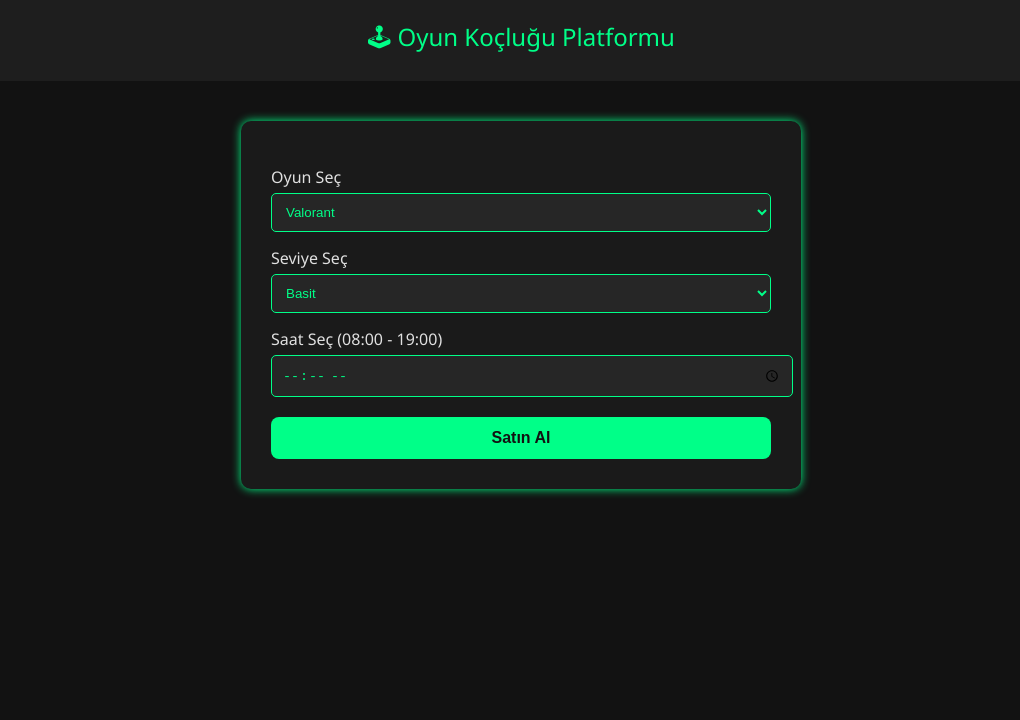
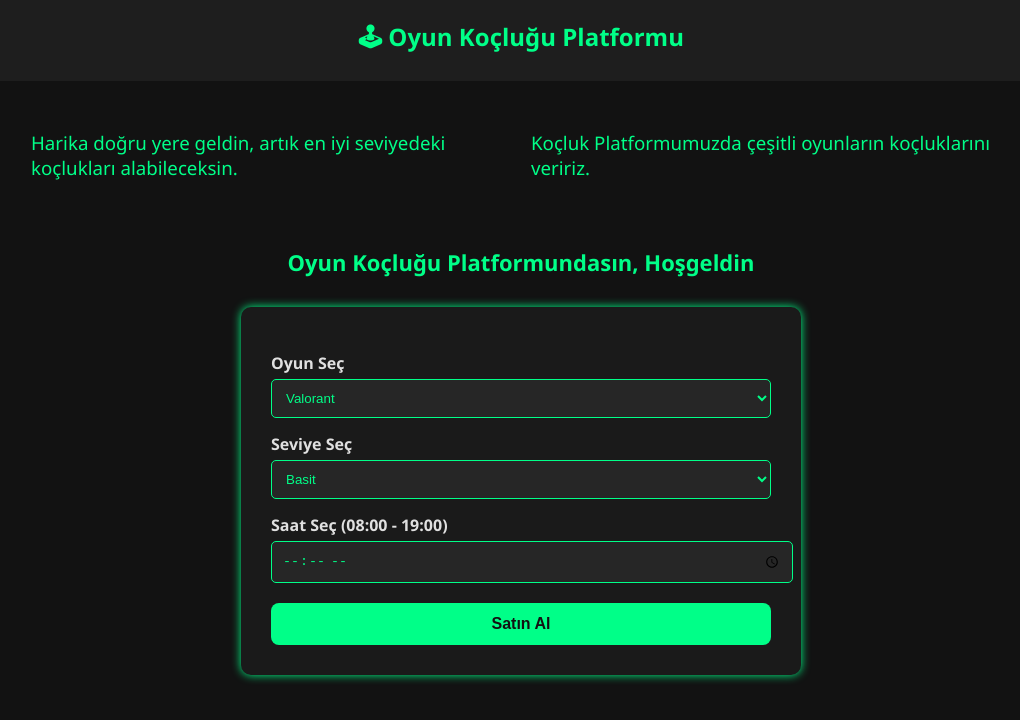
Before and after one commit to KeroRy1/GC-Game-Coaching, a plain HTML site: page templates/index.html in a window 1280 px wide. Shown: the whole page, without its empty margins (119-1139 px from the left). Drawn offline with Linux system fonts and the light colour scheme.

Commit message:
Update index.html

```diff
--- a/templates/index.html
+++ b/templates/index.html
@@ -2,7 +2,7 @@
 <html lang="tr">
 <head>
     <meta charset="UTF-8">
-    <title>Oyun Koçluğu</title>
+    <title>Oyun Koçluğu Platformu</title>
     <meta name="viewport" content="width=device-width, initial-scale=1">
     <style>
         body {
@@ -12,25 +12,61 @@
             margin: 0;
             padding: 0;
         }
+
         header {
             background-color: #1e1e1e;
             padding: 20px;
             text-align: center;
             font-size: 24px;
             color: #00ff88;
+            font-weight: bold;
         }
+
+        .welcome-section {
+            display: flex;
+            flex-wrap: wrap;
+            justify-content: space-between;
+            align-items: flex-start;
+            padding: 20px;
+            max-width: 1000px;
+            margin: auto;
+        }
+
+        .welcome-section div {
+            flex: 1 1 300px;
+            padding: 10px;
+        }
+
+        .welcome-section h3 {
+            color: #00ff88;
+            font-weight: normal;
+        }
+
+        .intro-text {
+            text-align: center;
+            margin-top: 10px;
+        }
+
+        .intro-text h2 {
+            color: #00ff88;
+            font-size: 22px;
+        }
+
         .container {
             max-width: 500px;
-            margin: 40px auto;
+            margin: 30px auto 50px;
             background-color: #1a1a1a;
             padding: 30px;
             border-radius: 10px;
             box-shadow: 0 0 10px #00ff88;
         }
+
         label {
             display: block;
             margin: 15px 0 5px;
+            font-weight: bold;
         }
+
         select, input[type="time"] {
             width: 100%;
             padding: 10px;
@@ -39,6 +75,7 @@
             color: #00ff88;
             border: 1px solid #00ff88;
         }
+
         button {
             margin-top: 20px;
             background-color: #00ff88;
@@ -50,9 +87,18 @@
             font-size: 16px;
             font-weight: bold;
             cursor: pointer;
+            transition: background 0.3s ease;
         }
+
         button:hover {
             background-color: #00cc66;
+        }
+
+        @media (max-width: 600px) {
+            .welcome-section {
+                flex-direction: column;
+                text-align: center;
+            }
         }
     </style>
 </head>
@@ -61,6 +107,19 @@
 <header>
     🕹 Oyun Koçluğu Platformu
 </header>
+
+<div class="welcome-section">
+    <div class="left">
+        <h3>Harika doğru yere geldin, artık en iyi seviyedeki koçlukları alabileceksin.</h3>
+    </div>
+    <div class="right">
+        <h3>Koçluk Platformumuzda çeşitli oyunların koçluklarını veririz.</h3>
+    </div>
+</div>
+
+<div class="intro-text">
+    <h2>Oyun Koçluğu Platformundasın, Hoşgeldin</h2>
+</div>
 
 <div class="container">
     <form action="/purchase" method="POST">
```
